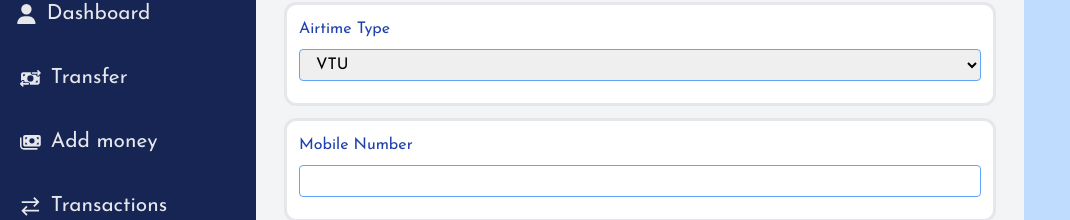
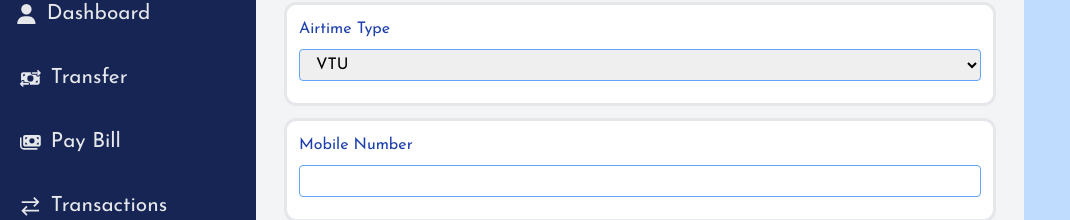
Before and after one commit to Lord-Tender/Bank-App-VTU-System-, a React (Vite) app in the folder front end/: page /user/dashboard/airtime in a window 1280 px wide. Shown: the part 170-390 px from the top of the page, without its empty margins (0-1070 px from the left). Built offline with nearby package versions, Linux system fonts and the light colour scheme; no server answers; sample sign-in values are in the browser's storage.

Commit message:
Sidebar and use dashboard adjucted

```diff
--- a/front end/src/Components/Siderbar.jsx
+++ b/front end/src/Components/Siderbar.jsx
@@ -2,7 +2,7 @@ import React from 'react'
 import logo from '../assets/Image/sublogo.png'
 import { NavLink } from 'react-router-dom'
 import { FaUser } from "react-icons/fa6";
-import { MdLiveHelp } from "react-icons/md";
+import { MdLiveHelp, MdOutlinePhoneInTalk, MdSpeakerPhone } from "react-icons/md";
 import { FaMoneyBillTransfer } from "react-icons/fa6";
 import { FaMoneyBills } from "react-icons/fa6";
 import { GrTransaction } from "react-icons/gr";
@@ -14,6 +14,20 @@ const Siderbar = () => {
   const hideSidebar = () => {
     document.getElementById('sidebar').style.display = "none"
   }
+
+  const showChildElement = () => {
+    let element = document.getElementById('bills')
+    let current = window.getComputedStyle(element).display
+    console.log(current);
+
+    if (current == "block") {
+      document.getElementById('bills').style.display = "none"
+    }
+    if (current == "none") {
+      document.getElementById('bills').style.display = "block"
+    }
+  }
+
   return (
     <>
       <div className="sideBar md:block lg:block w-[20%] bg-blue-950 h-[100vh] fixed " id='sidebar' style={{ fontFamily: '"Josefin Sans", sans-serif' }}>
@@ -33,11 +47,24 @@ const Siderbar = () => {
           <p>Transfer</p>
         </NavLink>
 
-          <NavLink to='/user/dashboard/fund_wallet' className={`text-gray-200 flex text-[1.3rem] items-center gap-2.5 ps-5 mt-2 h-14 justify-items-center align-items-center hover:bg-gray-700 hover:text-white ${location.pathname === '/user/dashboard/fund_wallet' ? 'border-l-4 border-blue-100 ps-4' : ''
-            }`}>
+        <div className={`text-gray-200 text-[1.3rem] relative mt-2
+          }`} onClick={showChildElement}>
+          <div className='flex h-14 items-center gap-2.5 ps-5 hover:bg-gray-700  hover:text-white'>
             <FaMoneyBills />
-            <p>Add money</p>
+            <p>Pay Bill</p>
+          </div>
+          <div className='ms-12 hidden' id='bills'>
+            <NavLink to='/user/dashboard/airtime' className={`text-[0.8em] flex items-center gap-2 mb-2 hover:bg-gray-700 w-[80%] px-1 rounded `}>
+              <MdOutlinePhoneInTalk />
+              <p>Airtime</p>
             </NavLink>
+
+            <NavLink to='/user/dashboard/data' className={`text-[0.8em] flex items-center gap-2 hover:bg-gray-700 w-[80%] px-1 rounded`}>
+              <MdSpeakerPhone />
+              <p>Data</p>
+            </NavLink>
+          </div>
+        </div>
 
         <NavLink to='/user/dashboard/transactions' className={`text-gray-200 flex text-[1.3rem] items-center gap-2.5 ps-5 mt-2 h-14 justify-items-center align-items-center hover:bg-gray-700 hover:text-white ${location.pathname === '/user/dashboard/transactions' ? 'border-l-4 border-blue-100 ps-3.5' : ''
           }`}>
--- a/front end/src/Pages/Dashboard.jsx
+++ b/front end/src/Pages/Dashboard.jsx
@@ -125,10 +125,10 @@ const Dashboard = () => {
               <p>View History</p>
               <FaLongArrowAltRight />
             </NavLink>
-            {/* <NavLink to='/user/dashboard/fund_wallet' className='flex items-center justify-center gap-1 bg- mt-4 w-[50%] md:w-[25%] lg:w-[23%] rounded absolute top-2 right-9 text-white bg-black '>
+            <NavLink to='/user/dashboard/fund_wallet' className='flex items-center justify-center gap-1 bg- mt-4 w-[50%] md:w-[25%] lg:w-[23%] rounded absolute top-2 right-9 text-white bg-black '>
               <p>Add money</p>
               <IoMdAdd />
-            </NavLink> */}
+            </NavLink>
           </div>
 
           <div className="mainBody mt-14 p-1 md:px-5 lg:px-5 flex justify-between relative" style={{ fontFamily: '"Josefin Sans", sans-serif' }}>
```
Lines whose indentation alone changed are shown as unchanged.
